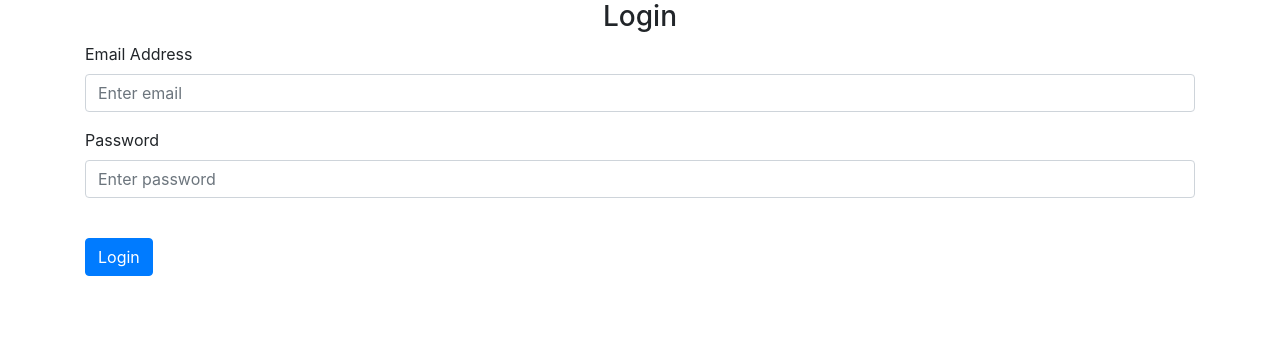
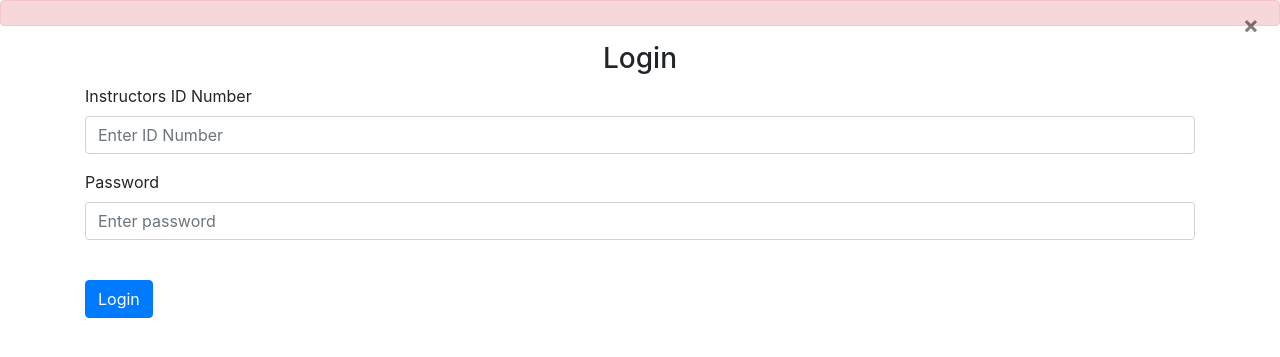
Before and after one commit to GabbNicoh/Facial-Recognition-Attendance-System, a Flask app: page /login in a window 1280 px wide. Shown: the part 56-413 px from the top of the page. Run offline with Flask 2, Linux system fonts and the light colour scheme; one stand-in notice (Sample message) is shown; some libraries are stand-ins or nearby versions.

Commit message:
template for alert logins

```diff
--- a/website/__init__.py
+++ b/website/__init__.py
@@ -1,4 +1,8 @@
 from flask import Flask
+from flask_sqlalchemy import SQLAlchemy
+
+db = SQLAlchemy()
+DB_NAME = "database.db"
 
 def create_app():
     app = Flask(__name__)
--- a/website/auth.py
+++ b/website/auth.py
@@ -1,9 +1,11 @@
 # logins
 
-from flask import Blueprint, render_template
+from flask import Blueprint, render_template, request
 
 auth = Blueprint('auth', __name__)
 
-@auth.route('/login')
+@auth.route('/login', methods=['GET', 'POST'])
 def login():
-    return render_template('login.html')
+    data = request.form
+    print(data)
+    return render_template('login.html', )
--- a/website/templates/base.html
+++ b/website/templates/base.html
@@ -36,6 +36,19 @@
             </div>
         </nav>
 
+        {% with messages = get_flashed_messages(with_categories=true) %}
+            {% if messages %}
+                {% for category, messages in messages %}
+                    <div class="alert alert-danger alert-dismissable fade show" role="alert">
+                        {{ message }}
+                        <button type="button" class="close" data-dismiss="alert">
+                            <span aria-hidden="true">&times;</span>
+                        </button>
+                    </div>
+                {% endfor %}
+            {% endif %}
+        {% endwith %}
+
         <div class="container">
             {% block content %}
 
--- a/website/templates/login.html
+++ b/website/templates/login.html
@@ -3,13 +3,13 @@
     <form method="POST">
         <h3 align="center">Login</h3>
         <div class="form-group">
-            <label for="email">Email Address</label>
+            <label for="profID">Instructors ID Number</label>
             <input
-                type="email"
+                type="profID"
                 class="form-control"
-                id="email"
-                name="email"
-                placeholder="Enter email"
+                id="profID"
+                name="profID"
+                placeholder="Enter ID Number"
             />
         </div>
         <div class="form-group">
```
Also changed, not shown: README.md.
